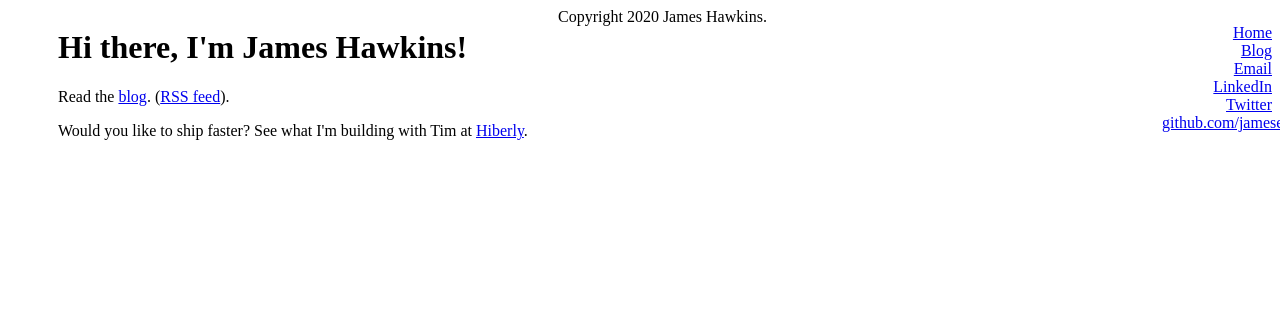
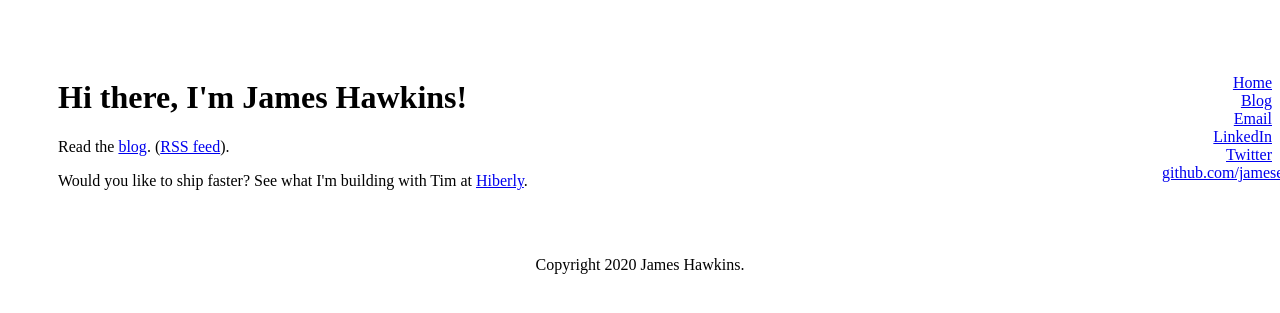
Before and after one commit to jamesefhawkins/jamesefhawkins.github.io, a Jekyll site: the page built from index.html, in a window 1280 px wide. Shown: the top 313 px of the page. Built offline with Jekyll 4.4.1, drawn with Linux system fonts in a browser that asks for light colours.

Commit message:
added top margin

```diff
--- a/css/main.css
+++ b/css/main.css
@@ -1,19 +1,29 @@
 .left {
 	width:50px;
 	float:left;
+	margin-top:50px;
 }
 
 .container {
 	width:500px;
 	float:left;
+	margin-top:50px;
 }
 
 nav {
 	width:150px;
 	float:right;
 	text-align:right;
+	margin-top:50px;
 }
 
 li {
 	list-style:none;
 }
+
+footer {
+	width:100%;
+	float:left;
+	text-align:center;
+	margin-top:50px;
+}
```
